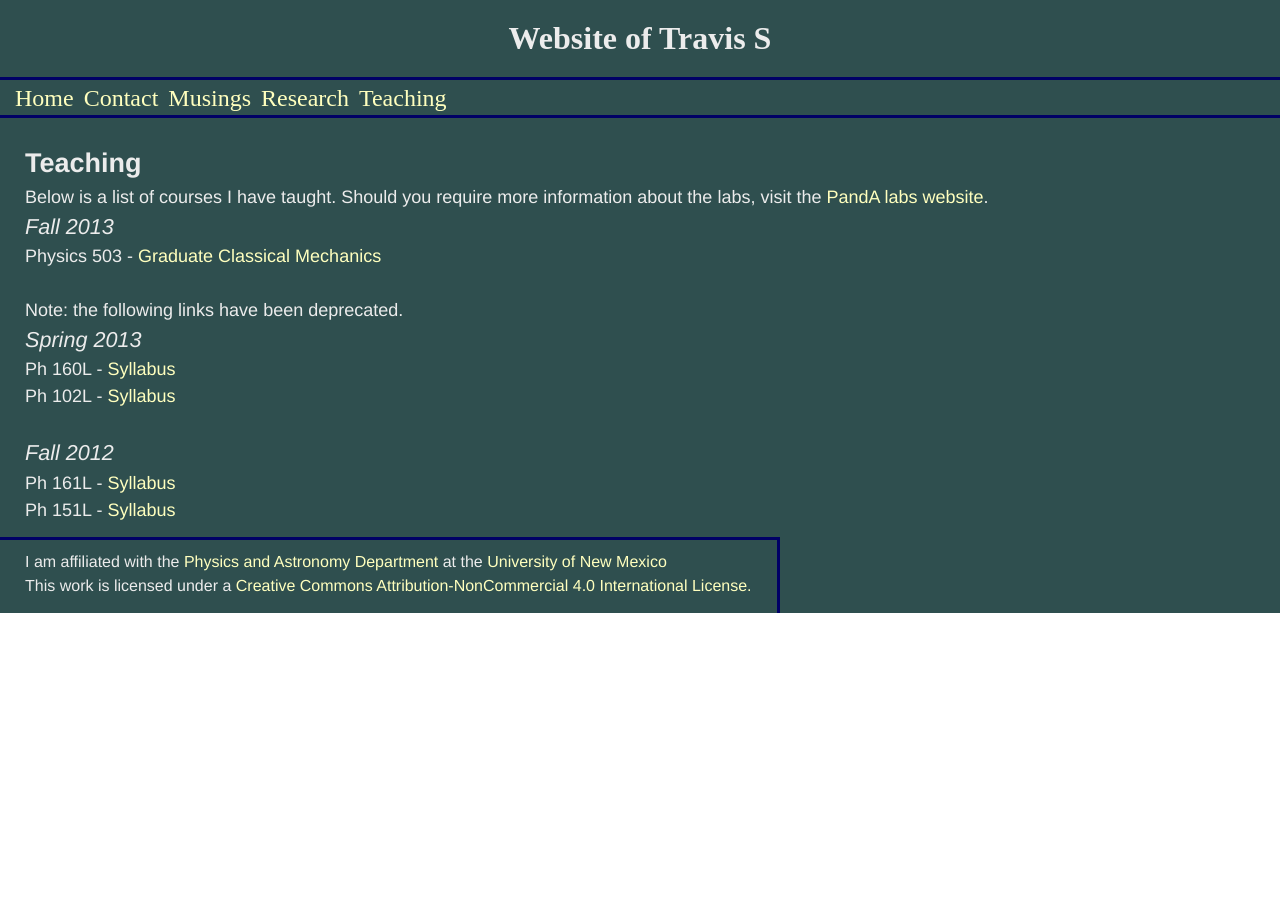
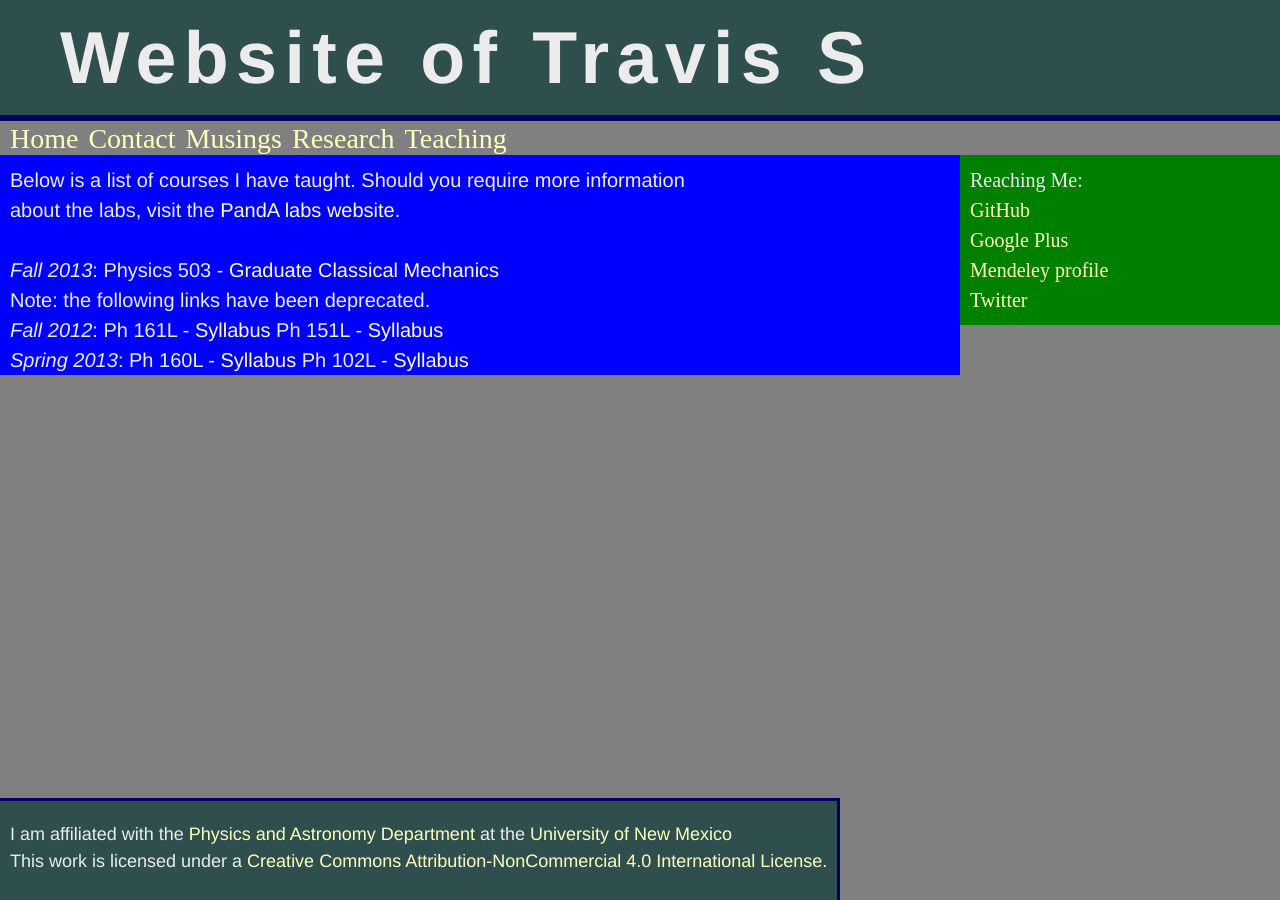
Before and after one commit to jarthurgross/Travis-S.github.io, a Jekyll site: the page built from teaching.html, in a window 1280 px wide. Built offline with Jekyll 4.4.1, drawn with Linux system fonts in a browser that asks for light colours; Markdown is read by kramdown in place of the engine named in the settings.

Commit message:
Added a side bar for contact information, and updated contact page to reflect this. Have messed around with getting footer to stay at bottom and prevent content from running into it. Unsuccessful. Issues with navigation bar being overridden by wrapper object.

```diff
--- a/_layouts/default.html
+++ b/_layouts/default.html
@@ -13,12 +13,12 @@
 <div class="wrapper">
 
 <!--Specifies the Banner of the website. This is visible on all pages -->
-<div id="header">
+<div class="banner">
 	<h1>Website of Travis S</h1>
 </div>
 
 <!-- Navigation Bar goes here. This is visible on all pages. -->
-<div id="navbar">
+<div class="navbar">
 	<nav role="navigation">
 		<ul>
 			<li> <a href="index.html">Home</a></li>
@@ -26,13 +26,23 @@
 			<li> <a href="musings.html">Musings</a></li>
 			<li> <a href="research.html">Research</a></li>
 			<li> <a href="teaching.html">Teaching</a></li>
-	</ul></nav>
+		</ul></nav>
 </div>
 
 <!-- Webpage content goes here -->
-<div id="content">
+<div class="content">
+<div class="pad">
 	{{ content }}
-</div>
+</div></div>
+<!-- Right sidebar content goes here -->
+<div class="sideright">
+<div class="pad">
+	Reaching Me: <br />
+	<a href="https://github.com/Travis-S" target="_blank">GitHub</a><br />
+	<a href="http://www.google.com/+TScholten/about" target="_blank">Google Plus</a><br />
+	<a href="http://www.mendeley.com/profiles/travis-s1/" target="_blank">Mendeley profile</a><br />
+	<a href="https://twitter.com/Travis_Sch" target="_blank">Twitter</a>
+</div></div>
 
 <!-- This div "push" is used to force the footer to the bottom of the page. -->
 <div class="push"></div>
--- a/index.html
+++ b/index.html
@@ -3,7 +3,6 @@
 title: Home
 ---
 <section class="content">
-<h2> Home Page</h2>
 <p>
 Welcome to my home page. Though this site has been "under construction" for a while now, I am still working on it. Frankly, what one is suppose to put on a personal/academic website such as this is beyond me. Also, most websites I visit for other academics do tend to be a bit bland (it's the truth!), so I endeavor to put some kind of creative effort into mine.
 <br><br>
--- a/master.css
+++ b/master.css
@@ -9,29 +9,24 @@
 	width:100%;
 }
 
-p.centered {
-	text-align:center;
+.wrapper {
+	min-height: 100%;
+	width: 100%;
+	position:absolute;
+	background: grey;
 }
 
-.wrapper {
-	height:auto;
-	min-width:100%;
-	position:absolute;
+.banner {
 	background: #2F4F4F;
-	margin: 0 auto -4em;
+	font: normal 230% veranda, helvetica-neue, helvetica, arial, serif;
+	color: #ececec;
+	letter-spacing: 0.2em;
+	padding: 15px 10px 15px 60px;
 }
 
-#header {
-	padding: 20px;
-	text-align: center;
-	height: auto;
-	color: #ececec;
-	background: #2F4F4F;
-}
-
-#navbar {
-	background:#2F4F4F;
-	height:35px;
+.navbar {
+	background: orange;
+	font: veranda, helvetica-neue, helvetica, arial, serif;
 	border-top-style: solid;
 	border-bottom-style: solid;
 	border-width: medium;
@@ -39,8 +34,8 @@
 }
 
 nav {
-	margin-left:5px;
-	font-size:1.5em;
+	margin-left: 0;
+	font-size: 1.75em;
 }
 
 nav ul, ul.entries {
@@ -60,7 +55,6 @@
 
 ul.entries li {
 	position:relative;
-	width: 600px;
 }
 
 a {
@@ -72,41 +66,49 @@
 	text-decoration:underline
 }
 
-#content {
-	padding: 25px;
+.sideright {
+	width: 25%;
+	float:right;
+	background:green;
+	font: 20px/1.5 veranda; helvetica-neue, helvetica, arial, san-serif;
 	color: #ececec;
-	font: 18px/1.5 veranda, helvetica-neue, helvetica, arial, san-serif;
-	background:#2F4F4F;
+}
+
+.content {
+	float:left;
+	width: 75%;
+	color: #ececec;
+	font: 20px/1.5 veranda, helvetica-neue, helvetica, arial, san-serif;
+	text-align: left;
+	background:blue;
 }
 
 .push {
-	height: 4em;
-	background:  #2F4F4F;
+	height: 100px;
+	width: 100px;
+	/*background:  red;*/
+}
+
+.pad {
+	padding-top: 10px;
+	padding-bottom: 10px;
+	padding-left: 10px;
 }
 
 .footer {
 	position: absolute;
 	bottom: 0;
-	padding-top: 10px;
-	padding-bottom: 15px;
-	padding-left: 25px;
-	padding-right: 25px;
+	padding-top: 20px;
+	padding-bottom: 25px;
+	padding-left: 10px;
+	padding-right: 10px;
 	text-align: left;
 	color: #ececec;
-	font: 16px/1.5 veranda, helvetica-neue, helvetica, arial, san-serif;
+	font: 18px/1.5 veranda, helvetica-neue, helvetica, arial, san-serif;
 	background: #2F4F4F;
 	border-top-style: solid;
 	border-right-style: solid;
 	border-color: #000066;
-}
-
-table.center {
-	margin-left: auto;
-	margin-right: auto;
-}
-
-table td.padded {
-	padding-right: 15px;
 }
 
 .postlist {
--- a/musings.html
+++ b/musings.html
@@ -3,8 +3,6 @@
 title: Musings
 ---
 <section class="content">
-<h2> Various Musings</h2>
-<p>
 As part of my undergraduate experience at Caltech, I did some <a href="http://caltech.typepad.com/caltech_as_it_happens/strong-minds-healthy-bodies/" target="_blank">blogging</a> for the Admissions office. So perhaps there is still some part of me which wishes to improve my writing and communications skills. If anything, I am more apt to post content on my Google Plus <a href="http://www.google.com/+TScholten" target="_blank">Profile</a>.<br /><br />
 
 September 3, 2013 - <a href="http://www.unm.edu/~tscholten/ftg.pdf" target="blank">Failure to Govern</a>
--- a/research.html
+++ b/research.html
@@ -3,13 +3,10 @@
 title: Home
 ---
 <section class="content">
-<h2>Research Related</h2>
 <p>
-The purpose of this page is to help elucidate upon which subjects/ideas my research is focused.
-<br/><br/>
 Currently, I have been thinking alot on problems regarding quantum information and computation. In fact, I think this subject is probably the only one I have given any consideration to whatsoever, although finance and economics do need to be mentioned.
 <br/><br/>
 As of late, I have come to the viewpoint that an essential part of physics is to understand the idea of <em>distinguishability</em> of physical systems, and how this idea impacts what we can and should say about our knowledge of a physical system. A colloquial version of this idea is the phrase "If it smells like a rat, looks like a rat, it must be a...rat!". <br/><br/>
 Additionally, John Wheeler's famous saying "The it from the bit" has struck a cord in my thought processes. Can we really use information theory (classical and quantum) to say something meaningful about the physical world around us? Or are we playing with a 'chicken and egg' type problem here?<br /><br />
-Outside of physics, I have taken a keen interest in monetary theory and policy. It is absurd to me that I can go to my bank and use its services all the while not knowning what is going on 'behind the curtain'. So I would like to learn more.
+Outside of physics, I have taken a keen interest in monetary theory and policy. It is absurd to me that I can go to my bank and use its services all the while not knowning what is going on 'behind the curtain'. So I would like to learn more. <br /><br /></p>
 </section>
--- a/teaching.html
+++ b/teaching.html
@@ -3,27 +3,21 @@
 title: Courses
 ---
 <section class="content">
-<h2> Teaching </h2>
-
 Below is a list of courses I have taught. Should you require more
-information about the labs, visit the <a href="http://physics.unm.edu/Regener/Lab/" target="_blank">PandA labs website</a>.<br />
-
+information about the labs, visit the <a href="http://physics.unm.edu/Regener/Lab/" target="_blank">PandA labs website</a>.<br /><br />
 <!-- FALL 2013 -->
-<big><em>Fall 2013</em></big><br />
-Physics 503 - <a href="http://info.phys.unm.edu/~caves/courses/phys503-f13/info.html"> Graduate Classical Mechanics</a>
-<br /><br />
+<em>Fall 2013</em>:
+Physics 503 - <a href="http://info.phys.unm.edu/~caves/courses/phys503-f13/info.html" target="_blank"> Graduate Classical Mechanics</a><br />
 
 Note: the following links have been deprecated.<br />
+<!-- FALL 2012 -->
+<em>Fall 2012</em>: Ph 161L - <a href="https://dl.dropbox.com/u/3675863/161L%20FA%202012%20Syllabus.pdf">Syllabus</a>
+Ph 151L - <a href="https://dl.dropbox.com/u/3675863/151L%20FA%202012%20Syllabus.pdf">Syllabus</a><br />
 <!-- SPRING 2013 -->
-<big><em>Spring 2013</em></big><br />
+<em>Spring 2013</em>:
 Ph 160L - <a href="https://dl.dropbox.com/u/3675863/160L%20SP%202013%20Syllabus.pdf" target="_blank">Syllabus</a>
-<br />
 Ph 102L - <a href="https://dl.dropbox.com/u/3675863/102L%20SP%202013%20Syllabus.pdf" target="_blank">Syllabus</a>
-<br /><br />
 
-<!-- FALL 2012 -->
-<big><em>Fall 2012</em></big><br />
-Ph 161L - <a href="https://dl.dropbox.com/u/3675863/161L%20FA%202012%20Syllabus.pdf">Syllabus</a><br />
-Ph 151L - <a href="https://dl.dropbox.com/u/3675863/151L%20FA%202012%20Syllabus.pdf">Syllabus</a>
+
 
 </section>
```
Also changed, not shown: contact.html (+0 -9 lines).
